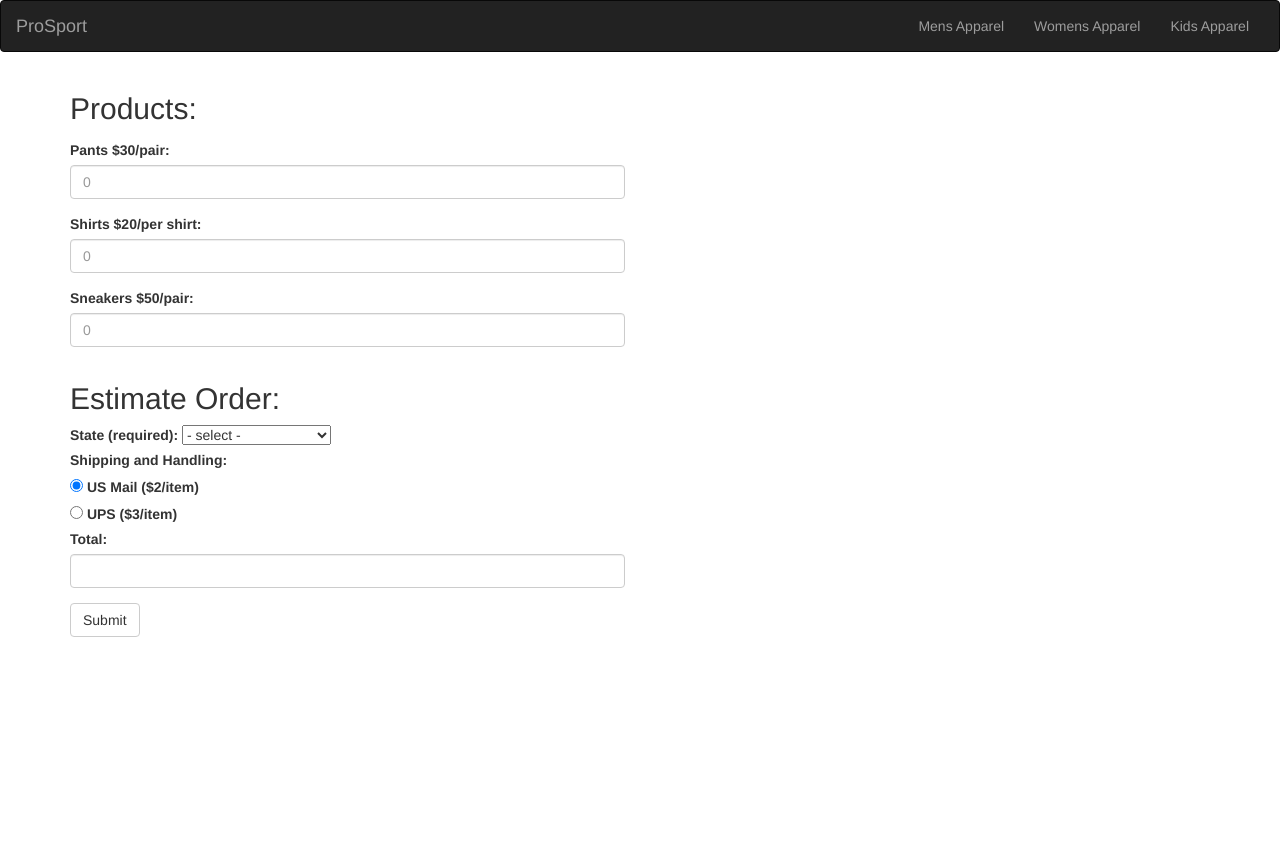
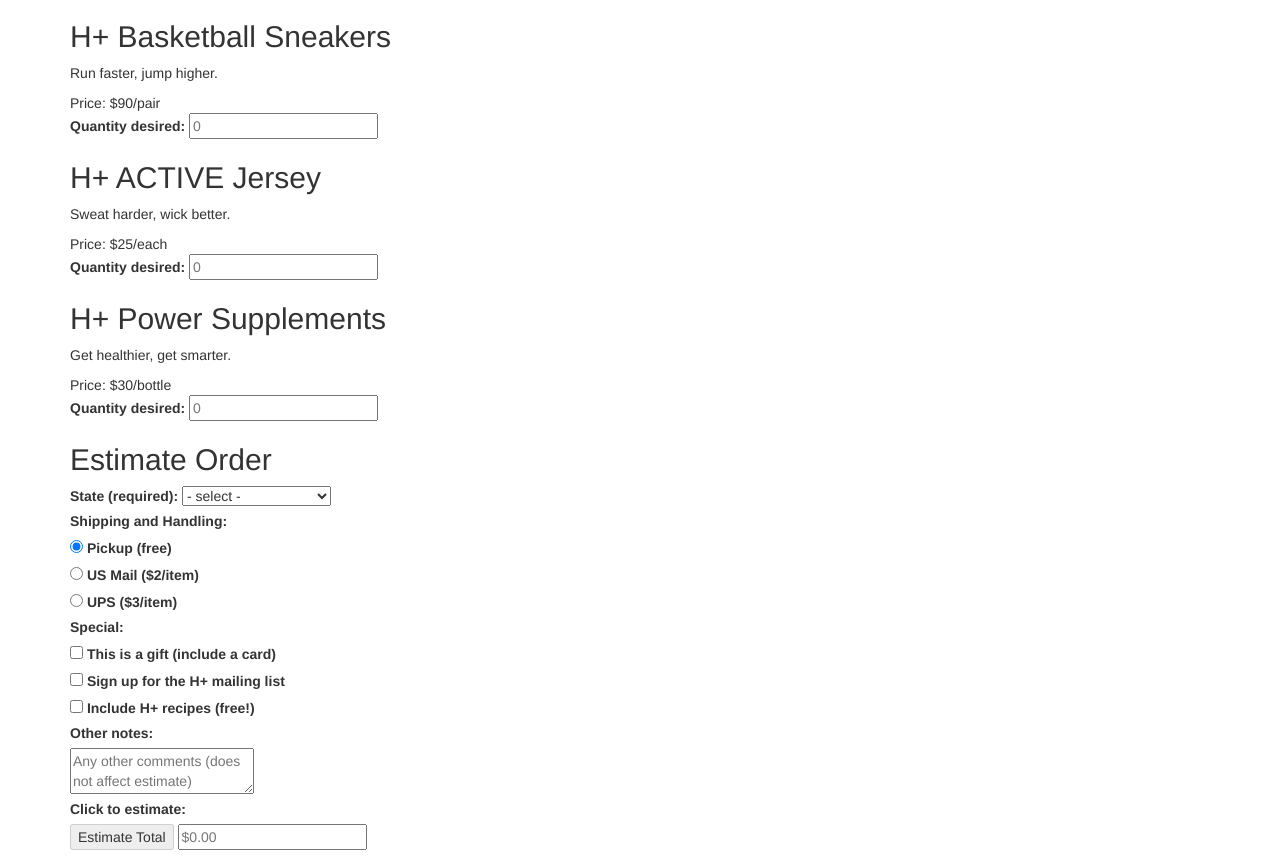
Before and after one commit to OdellPurifoy/ProSport, a website: page index.html in a window 1280 px wide. Before the commit the page ends 800 px from the top, so only its background shows below. Drawn offline with nearby package versions, Linux system fonts and the light colour scheme.

Commit message:
Prosport v3 Additional JavaScript
Added additional JavaScript to the total the estimate from the shopping cart.

```diff
--- a/bower.json
+++ b/bower.json
@@ -3,8 +3,7 @@
     "version": "1.0.0",
     "main": "path/to/main.css",
     "ignore": [
-        ".jshintrc",
-        "**/*.txt"
+        ".jshintrc", "**/*.txt"
     ],
     "dependencies": {
     },
--- a/index.html
+++ b/index.html
@@ -2,98 +2,130 @@
 
 <html>
     <head>
-        <title>ProSport Sporting Goods</title>
+        <title>TODO supply a title</title>
         <meta charset="UTF-8">
         <meta name="viewport" content="width=device-width, initial-scale=1.0">
-        <!-- Bootstrap CSS -->
-        <link rel="stylesheet" href="https://maxcdn.bootstrapcdn.com/bootstrap/3.3.7/css/bootstrap.min.css">
-        <!-- Bootstrap JavaScript -->
-        <script src="https://maxcdn.bootstrapcdn.com/bootstrap/3.3.7/js/bootstrap.min.js"></script>
+        <link rel="stylesheet" href="https://maxcdn.bootstrapcdn.com/bootstrap/3.3.7/css/bootstrap.min.css" integrity="sha384-BVYiiSIFeK1dGmJRAkycuHAHRg32OmUcww7on3RYdg4Va+PmSTsz/K68vbdEjh4u" crossorigin="anonymous">
+        <!-- Latest compiled and minified JavaScript -->
+        <script src="https://maxcdn.bootstrapcdn.com/bootstrap/3.3.7/js/bootstrap.min.js" integrity="sha384-Tc5IQib027qvyjSMfHjOMaLkfuWVxZxUPnCJA7l2mCWNIpG9mGCD8wGNIcPD7Txa" crossorigin="anonymous"></script>
+        <script src="https://cdnjs.cloudflare.com/ajax/libs/jquery/3.2.1/jquery.js"></script>
     </head>
-
-
     <body>
-       <!-- Collapesable navbar right -->
-        <nav class="navbar navbar-inverse">
-            <div class="container-fluid">
-                <div class="navbar-header">
-                    <button type="button" class="navbar-toggle" data-toggle="collapse" data-target="#myNavbar">
-                        <span class="icon-bar"></span>
-                        <span class="icon-bar"></span>
-                        <span class="icon-bar"></span>
-                    </button>
-                    <a class="navbar-brand" href="#">ProSport</a>
-                </div>
-                <div class="collapse navbar-collapse" id="myNavbar">
-                    <ul class="nav navbar-nav navbar-right">
-                        <li><a href="#">Mens Apparel</a></li>
-                        <li><a href="#">Womens Apparel</a></li>
-                        <li><a href="#">Kids Apparel</a></li>
-                    </ul>
-                </div>
-            </div>
-        </nav>
-
-        <!-- Container for product quantity -->
-        <div class="container">
-            <h2 class="form-group header">Products:</h2>
-            <div class="row">
-                <div class="col-sm-6 col-md-6">
-                    <form id="cart">
-                        <div class="form-group">
-                            <label for="txt-q-pants">Pants $30/pair:</label>
-                            <input type="number" class="form-control" id="pants" min="0" placeholder="0">
-                        </div>
-                        <div class="form-group">
-                            <label for="txt-q-shirt">Shirts $20/per shirt:</label>
-                            <input type="number" class="form-control" id="shirts" min="0" placeholder="0">
-                        </div>
-                        <div class="form-group">
-                            <label for="txt-q-sneak">Sneakers $50/pair:</label>
-                            <input type="number" class="form-control" id="sneakers" min="0" placeholder="0">
-                        </div>
-                    </form>
-                </div>
-             </div>
-        </div>
-
-        <!--Container for State selection and shipping method -->
         <div class="container">
             <div class="row">
-                <div class="col-sm-6 col-md-6" id="summary">
-                    <h2>Estimate Order:</h2>
-                    <div class="group state">
-                        <label for="s-state">State (required):</label>
-                        <select id="s-state">
-                            <option value="">- select -</option>
-                            <option value="">California (7.5% tax)</option>
-                            <option value="">New York</option>
-                            <option value="">Florida</option>
-                            <option value="">Pennsylvania</option>
-                            <option value="">Washington</option>
-                        </select>
+                <div class="col-sm-12 col-md-12">
+                    <div class="content">
+                        <div class="post single post-255 page type-page status-publish hentry no-featured-image">
+                            <!-- /post-header section -->
+                            <div class="post-content section-inner">
+                                <section class="main-content">
+                                    <form class="cart" id="cart-hplus">
+                                        <div class="item">
+                                            <h2>H+ Basketball Sneakers</h2>
+                                            <p>Run faster, jump higher.</p>
+
+                                            <div class="info">
+                                                <span>Price: $90/pair</span>
+                                            </div>
+
+                                            <div class="order">
+                                                <label for="txt-q-bball">Quantity desired:</label>
+                                                <input type="number" min="0" id="txt-q-bball" size="3" placeholder="0">
+                                            </div>
+                                        </div>
+
+                                        <div class="item">
+                                            <h2>H+ ACTIVE Jersey</h2>
+                                            <p>Sweat harder, wick better.</p>
+
+                                            <div class="info">
+                                                <span>Price: $25/each</span>
+                                            </div>
+
+                                            <div class="order">
+                                                <label for="txt-q-jersey">Quantity desired:</label>
+                                                <input type="number" min="0" id="txt-q-jersey" size="3" placeholder="0">
+                                            </div>
+                                        </div>
+
+                                        <div class="item">
+                                            <h2>H+ Power Supplements</h2>
+                                            <p>Get healthier, get smarter.</p>
+
+                                            <div class="info">
+                                                <span>Price: $30/bottle</span>
+                                            </div>
+
+                                            <div class="order">
+                                                <label for="txt-q-power">Quantity desired:</label>
+                                                <input type="number" min="0" id="txt-q-power" size="3" placeholder="0">
+                                            </div>
+                                        </div>
+
+                                        <div id="summary">
+                                            <h2>Estimate Order</h2>
+
+                                            <div class="group state">
+                                                <label for="s-state">State (required):</label>
+                                                <select id="s-state">
+                                                    <option value="">- select -</option>
+                                                    <option value="CA">California (7.5% tax)</option>
+                                                    <option value="IL">Illinois</option>
+                                                    <option value="NH">New Hampshire</option>
+                                                    <option value="PA">Pennsylvania</option>
+                                                </select>
+                                            </div>
+
+                                            <div class="group method">
+                                                <label for="r-method-pickup">Shipping and Handling:</label><br>
+                                                <input type="radio" value="pickup" name="r_method" id="r-method-pickup" checked> <label for="r-method-pickup">Pickup (free)</label><br>
+
+                                                <input type="radio" value="usps" name="r_method" id="r-method-usps"> <label for="r-method-usps">US Mail ($2/item)</label><br>
+
+                                                <input type="radio" value="ups" name="r_method" id="r-method-ups"> <label for="r-method-ups">UPS ($3/item)</label>
+                                            </div>
+
+                                            <div class="group special">
+                                                <label for="c-special-gift">Special:</label><br>
+                                                <input type="checkbox" value="YES" name="c-special-gift" id="c-special-gift"> <label for="c-special-gift">This is a gift (include a card)</label><br>
+
+                                                <input type="checkbox" value="YES" name="c-special-email" id="c-special-email"> <label for="c-special-email">Sign up for the H+ mailing list</label><br>
+
+                                                <input type="checkbox" value="YES" name="c-special-recipes" id="c-special-recipes"> <label for="c-special-recipes">Include H+ recipes (free!)</label>
+                                            </div>
+
+                                            <div class="group notes">
+                                                <label for="txt-notes">Other notes:</label><br>
+
+                                                <textarea name="txt-notes" id="txt-notes" rows="2" placeholder="Any other comments (does not affect estimate)"></textarea>
+                                            </div>
+
+                                            <div class="group calc">
+                                                <p>
+                                                    <label for="btn-estimate">Click to estimate:</label><br>
+                                                    <input type="submit" value="Estimate Total" id="btn-estimate">
+                                                    <input type="text" id="txt-estimate" placeholder="$0.00">
+                                                </p>
+
+                                                <div id="results"></div>
+                                            </div>
+                                        </div>
+
+                                    </form>
+                                </section>
+                                <div class="clear"></div>
+                            </div>
+                        </div>
+                        <!-- /post -->
+                        <div class="clear">
+                        </div>
                     </div>
 
-                    <!-- Shipping method selection -->
-                    <div class="group method">
-                        <label for="r-method-pickup">Shipping and Handling: </label><br/>
-                        <input type="radio" value="pickup" name="r_method" id="r-method pickup" checked>
-                        <label for="r-method-usps">US Mail ($2/item)</label><br/>
-                        <input type="radio" value="ups" name="r_method" id="r-method-ups">
-                        <label for="r-method-ups">UPS ($3/item)</label><br/>
-                    </div>
-
-                    <!-- Text area where total will appear-->
-                    <div class="form-group">
-                        <label for="total">Total:</label>
-                        <input type="textarea" class="form-control" id="total">
-                    </div>
-                    <button type="submit" class="btn btn-default">Submit</button>
                 </div>
             </div>
         </div>
 
-        <!-- jquery cdn -->
-        <script src="https://ajax.googleapis.com/ajax/libs/jquery/3.2.1/jquery.min.js"></script>
+        <!--Custom JavaScript -->
+        <script src="proscript.js"></script>
     </body>
 </html>
```
Also changed, not shown: package.json (added, +8 -0 lines), proscript.js (added, +63 -0 lines).
